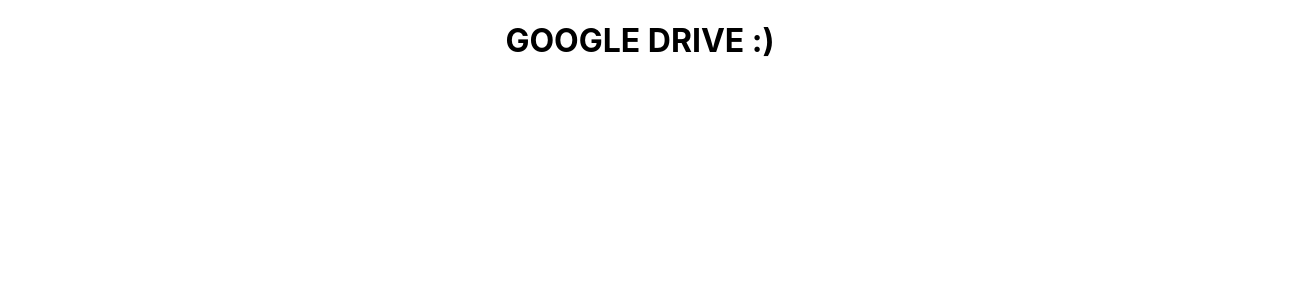
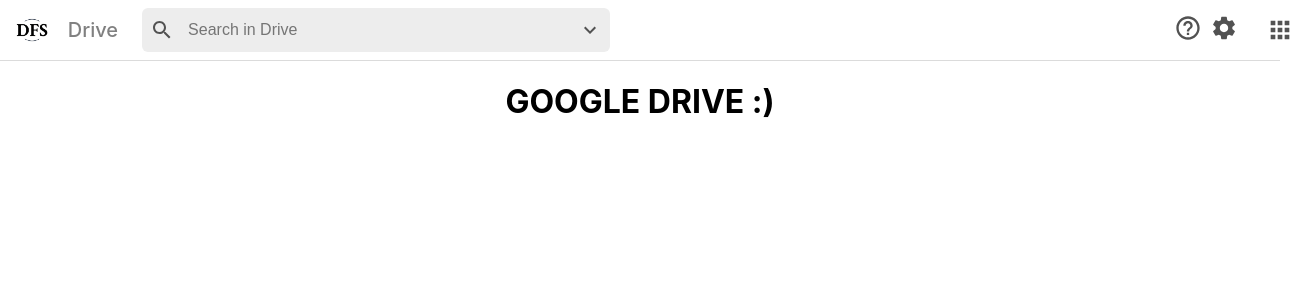
Before and after one commit to sami-z/cpsc559, a React (Create React App) app in the folder client/: page / in a window 1280 px wide. Shown: the top 300 px of the page, 1310 px wide, since content can reach past the window. Built offline with nearby package versions, Linux system fonts and the light colour scheme.

Commit message:
navbar setup

```diff
--- a/client/package.json
+++ b/client/package.json
@@ -3,6 +3,10 @@
   "version": "0.1.0",
   "private": true,
   "dependencies": {
+    "@emotion/react": "^11.10.6",
+    "@emotion/styled": "^11.10.6",
+    "@mui/icons-material": "^5.11.9",
+    "@mui/material": "^5.11.9",
     "@testing-library/jest-dom": "^5.16.5",
     "@testing-library/react": "^13.4.0",
     "@testing-library/user-event": "^13.5.0",
--- a/client/src/App.jsx
+++ b/client/src/App.jsx
@@ -1,9 +1,11 @@
 import './App.css';
-
+import Navbar from "./components/Navbar/Navbar";
+import Files from "./components/Files/Files"
 function App() {
   return (
     <div className="App">
-      <h1>GOOGLE DRIVE :)</h1>
+      <Navbar/>
+      <Files/>
     </div>
   );
 }
--- /dev/null
+++ b/client/src/components/Files/Files.js
@@ -0,0 +1,9 @@
+import React from 'react'
+
+const Files = () => {
+    return (
+        <h1>GOOGLE DRIVE :)</h1>
+    )
+}
+
+export default Files
--- /dev/null
+++ b/client/src/components/Navbar/Navbar.js
@@ -0,0 +1,38 @@
+import React from 'react'
+import './styles.css'
+import DFSLogo from '../../media/logo-black.png'
+
+import SearchIcon from '@mui/icons-material/Search';
+import ExpandMoreIcon from '@mui/icons-material/ExpandMore';
+import HelpOutlineIcon from '@mui/icons-material/HelpOutline';
+import SettingsIcon from '@mui/icons-material/Settings';
+//import AccountCircleIcon from '@material-ui/icons/AccountCircle';
+import AppsIcon from '@mui/icons-material/Apps';
+
+const Navbar = () => {
+
+  return (
+    <div className='header'>
+      <div className="header__logo">
+        <img src={DFSLogo} alt="Google Drive" />
+        <span>Drive</span>
+      </div>
+      <div className="header__searchContainer">
+        <div className="header__searchBar">
+          <SearchIcon />
+          <input type="text" placeholder='Search in Drive' />
+          <ExpandMoreIcon />
+        </div>
+      </div>
+      <div className="header__icons">
+        <span>
+          <HelpOutlineIcon />
+          <SettingsIcon />
+        </span>
+        <AppsIcon />
+      </div>
+    </div>
+  )
+}
+
+export default Navbar
--- /dev/null
+++ b/client/src/components/Navbar/styles.css
@@ -0,0 +1,87 @@
+.header {
+    display: flex;
+    height: 60px;
+    border-bottom: 1px solid rgb(219, 219, 219);
+    width: 100vw;
+}
+
+.header>div {
+    padding: 12px;
+}
+
+.header__logo {
+    display: flex;
+    justify-content: flex-start;
+    align-items: center;
+}
+
+.header__logo>img {
+    height: 100%;
+    object-fit: contain;
+}
+
+.header__logo>span {
+    color: gray;
+    font-size: 20px;
+    font-weight: 500;
+    margin-left: 16px;
+}
+
+.header__searchContainer {
+    flex: 1;
+    display: flex;
+    align-items: center;
+    padding: 8px;
+}
+
+.header__searchBar {
+    width: 45%;
+    height: 120%;
+    border-radius: 6px;
+    background-color: rgb(237, 237, 237);
+    display: flex;
+    align-items: center;
+    padding: 0 8px;
+}
+
+.MuiSvgIcon-root {
+    color: rgb(82, 82, 82);
+}
+
+.header__searchBar>input {
+    flex: 1;
+    height: 60%;
+    font-size: 16px;
+    color: lightgray;
+    background: none;
+    border: none;
+    margin-left: 12px;
+}
+
+.header__searchBar>input:focus {
+    outline: none;
+    color: black;
+}
+
+.header__icons {
+    display: flex;
+    align-items: center;
+    margin-right: -30px;
+}
+
+.header__icons .MuiSvgIcon-root {
+    font-size: 28px;
+    color: rgb(82, 82, 82);
+    margin: 4px;
+}
+
+.header__icons>span{
+    margin-right: 20px;
+}
+
+.header__icons>img{
+    border-radius: 50%;
+    height: 100%;
+    object-fit: contain;
+    margin-left: 5px;
+}
```
Also changed, not shown: client/src/components/Files/styles.css (added), client/src/media/logo-black.png (added), 1 other file (tests, documents, lock files or other folders).
